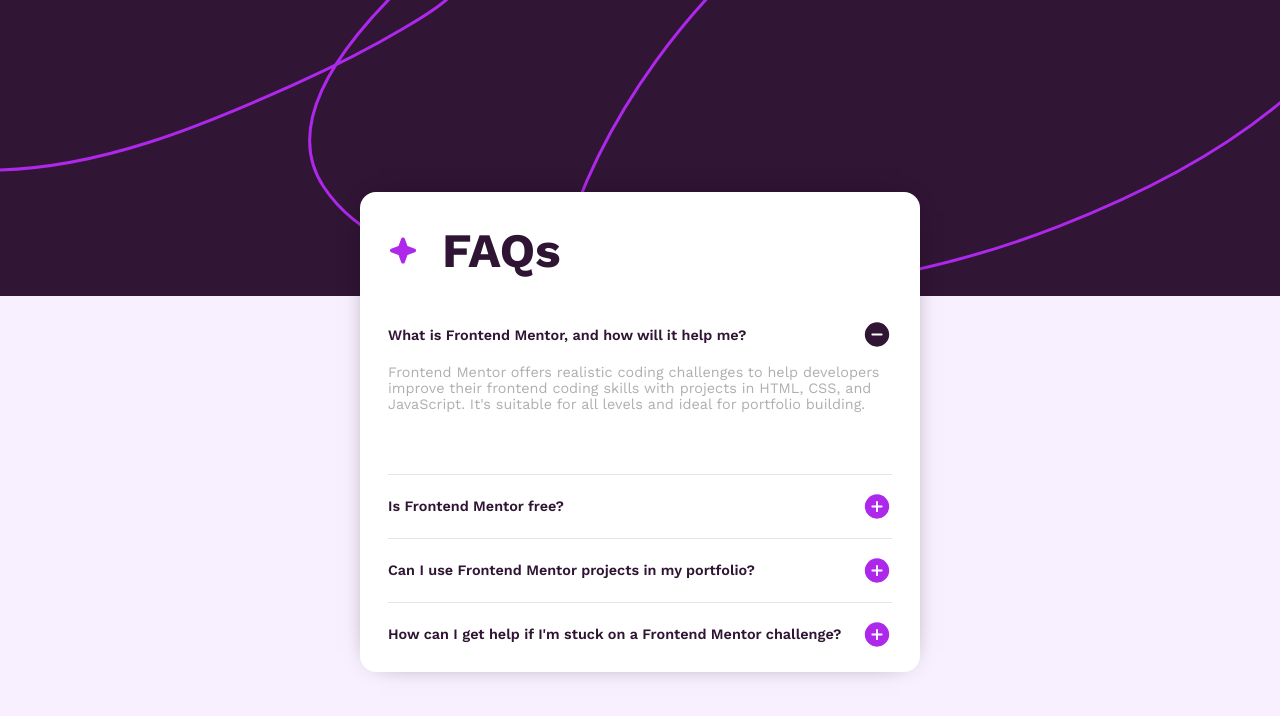
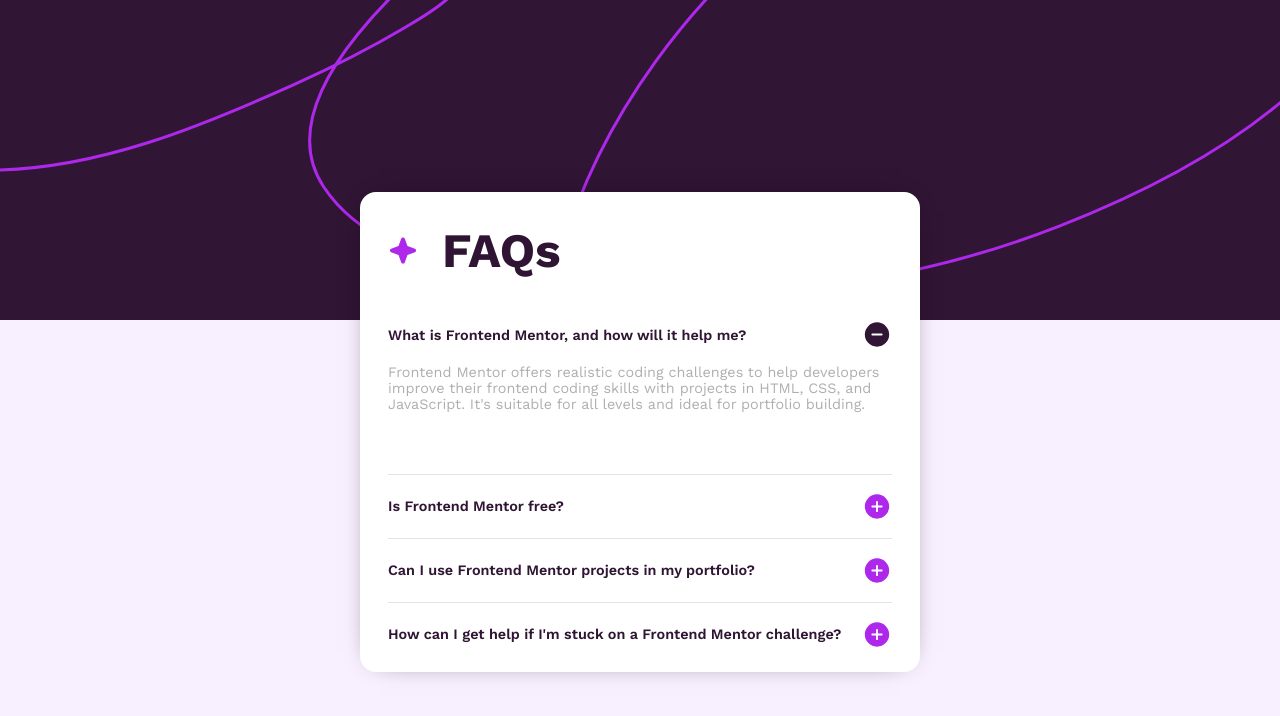
Before and after one commit to PajorKamil/FAQ-accordion, a plain HTML site: page index.html in a window 1280 px wide. Drawn offline with nearby package versions, Linux system fonts and the light colour scheme.

Commit message:
Update style.css

```diff
--- a/style.css
+++ b/style.css
@@ -16,7 +16,7 @@ body {
 
 .background {
     width: 100svw;
-    height: 37vh;
+    height: 40vh;
 }
 
 .container {
```
